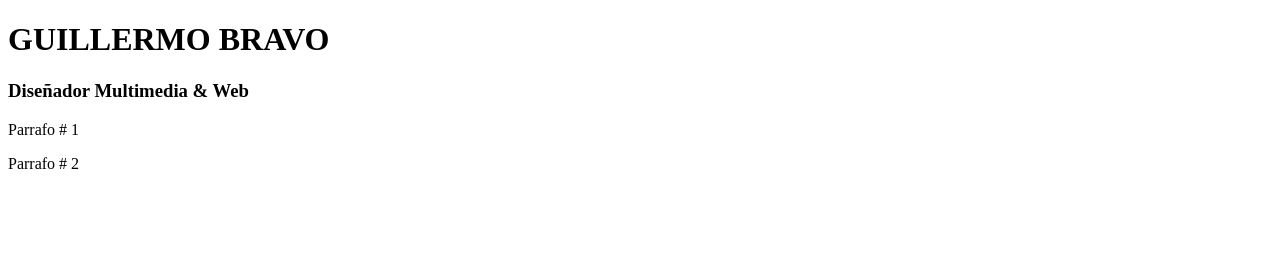
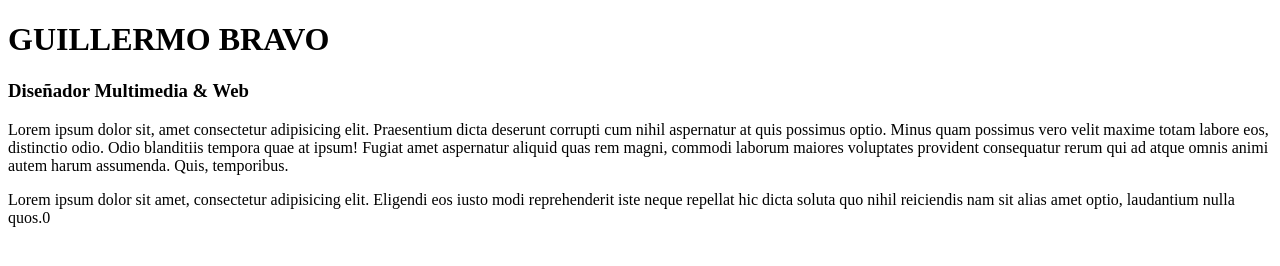
Before and after one commit to gbravo511/gbravo511, a plain HTML site: page index.html in a window 1280 px wide. Drawn offline with Linux system fonts and the light colour scheme.

Commit message:
Se egrego Loremp > p

```diff
--- a/index.html
+++ b/index.html
@@ -10,10 +10,11 @@
     <h1>GUILLERMO BRAVO</h1>
     <h3>Diseñador Multimedia & Web</h3>
     <div>
-        <p>Parrafo # 1</p>
+        <p>Lorem ipsum dolor sit, amet consectetur adipisicing elit. Praesentium dicta deserunt corrupti cum nihil aspernatur at quis possimus optio. Minus quam possimus vero velit maxime totam labore eos, distinctio odio.
+        Odio blanditiis tempora quae at ipsum! Fugiat amet aspernatur aliquid quas rem magni, commodi laborum maiores voluptates provident consequatur rerum qui ad atque omnis animi autem harum assumenda. Quis, temporibus.</p>
     </div>
     <div>
-        <p>Parrafo # 2</p>
+        <p>Lorem ipsum dolor sit amet, consectetur adipisicing elit. Eligendi eos iusto modi reprehenderit iste neque repellat hic dicta soluta quo nihil reiciendis nam sit alias amet optio, laudantium nulla quos.0</p>
     </div>
 </body>
 </html>
```
